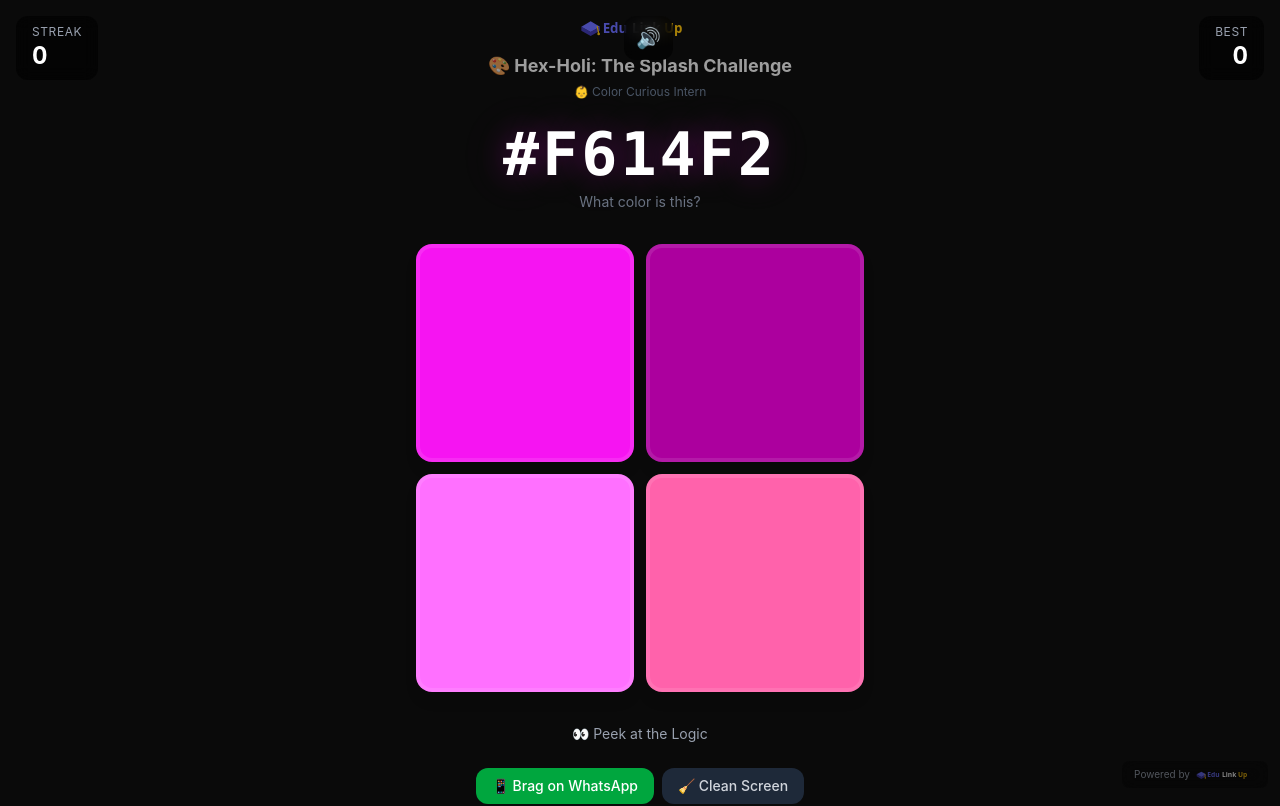
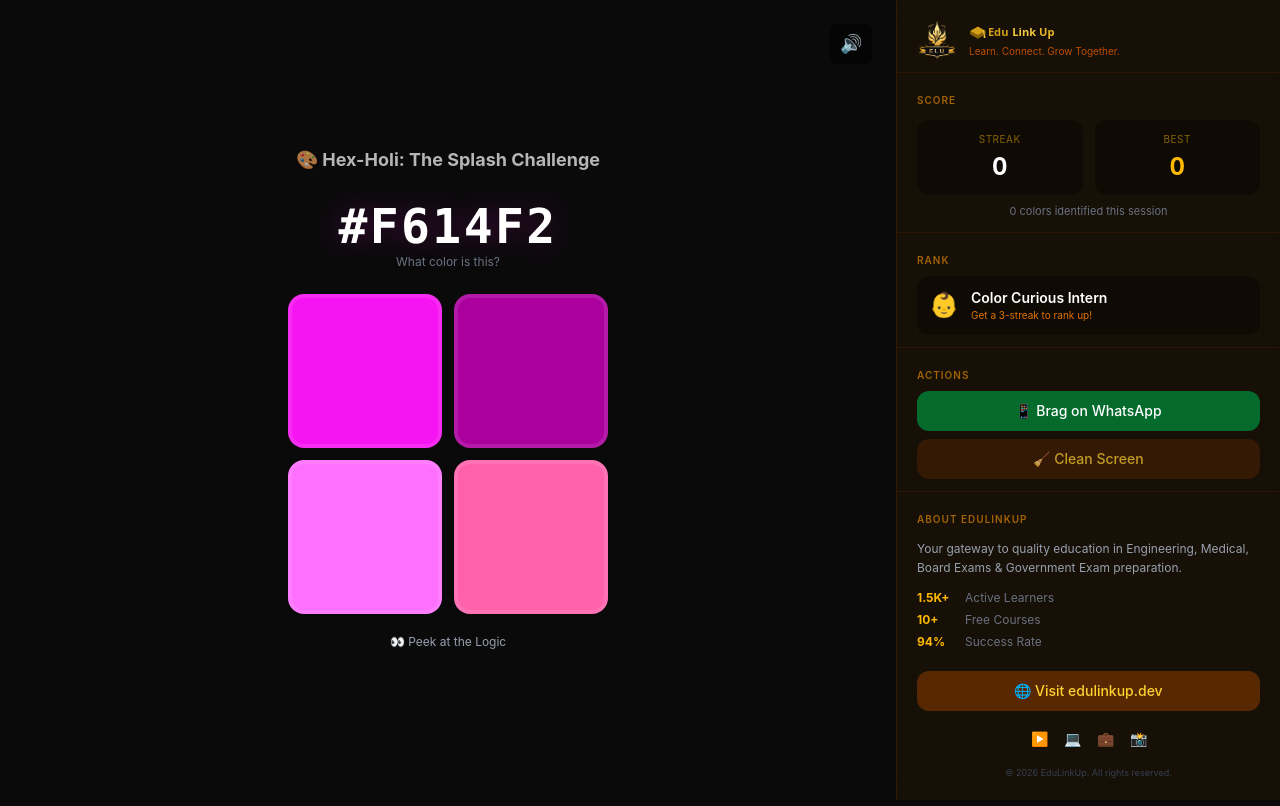
Before and after one commit to pkbros/hex-holi, a React (Vite) app: page / in a window 1280 px wide. Shown: the top 806 px of the page. Built offline with nearby package versions, Linux system fonts and the light colour scheme.

Commit message:
feat: split-screen layout - game left, EduLinkUp sidebar right, no-scroll viewport

```diff
--- a/src/App.tsx
+++ b/src/App.tsx
@@ -18,7 +18,6 @@ function App() {
   const [greyWash, setGreyWash] = useState(false)
   const [selectedHex, setSelectedHex] = useState<string | null>(null)
 
-  // Auto-advance to next round
   useEffect(() => {
     if (!game.answered) return
     const delay = game.lastAnswer === 'correct' ? 1500 : 2000
@@ -33,35 +32,18 @@ function App() {
   const handleAnswer = (hex: string) => {
     if (game.answered) return
     setSelectedHex(hex)
-
     const isCorrect = hex.toUpperCase() === game.currentHex.toUpperCase()
     game.answer(hex)
-
     if (isCorrect) {
       burst(game.currentHex)
       updateFavicon(game.currentHex)
-      if (soundEnabled) {
-        playSplatSound()
-        setTimeout(() => playCorrectSound(), 100)
-      }
-      try {
-        navigator.vibrate?.(200)
-      } catch {
-        /* not supported */
-      }
+      if (soundEnabled) { playSplatSound(); setTimeout(() => playCorrectSound(), 100) }
+      try { navigator.vibrate?.(200) } catch { /* */ }
     } else {
-      setShaking(true)
-      setGreyWash(true)
+      setShaking(true); setGreyWash(true)
       if (soundEnabled) playWrongSound()
-      try {
-        navigator.vibrate?.([100, 50, 100])
-      } catch {
-        /* not supported */
-      }
-      setTimeout(() => {
-        setShaking(false)
-        setGreyWash(false)
-      }, 600)
+      try { navigator.vibrate?.([100, 50, 100]) } catch { /* */ }
+      setTimeout(() => { setShaking(false); setGreyWash(false) }, 600)
     }
   }
 
@@ -72,11 +54,7 @@ function App() {
   }
 
   const handleClean = () => {
-    if (
-      window.confirm(
-        '🧹 Are you sure? This will clear your Holi progress!\nAll those beautiful splashes will be washed away...',
-      )
-    ) {
+    if (window.confirm('🧹 Are you sure? This will clear your Holi progress!\nAll those beautiful splashes will be washed away...')) {
       clearStains()
     }
   }
@@ -86,69 +64,32 @@ function App() {
 
   return (
     <>
-      {/* Splash Canvas */}
       <canvas ref={canvasRef} id="splat-canvas" />
 
-      {/* Game UI */}
-      <div
-        className={`game-ui min-h-screen flex flex-col items-center justify-center p-4 transition-[filter] duration-300 ${shaking ? 'screen-shake' : ''} ${greyWash ? 'grey-wash' : ''}`}
-      >
-        {/* Score Bar */}
-        <div className="fixed top-4 left-4 right-4 flex justify-between items-start z-20">
-          <div className="bg-black/60 backdrop-blur-sm rounded-xl px-4 py-2 text-white">
-            <div className="text-xs text-gray-400 uppercase tracking-wider">
-              Streak
-            </div>
-            <div className="text-2xl font-bold tabular-nums">
-              {game.currentStreak}
-            </div>
-          </div>
+      {/* ——— Split layout: game left, sidebar right ——— */}
+      <div className={`game-ui h-screen flex flex-col lg:flex-row overflow-hidden transition-[filter] duration-300 ${shaking ? 'screen-shake' : ''} ${greyWash ? 'grey-wash' : ''}`}>
 
-          <div className="flex gap-2">
+        {/* ============ LEFT: GAME AREA ============ */}
+        <div className="flex-1 flex flex-col items-center justify-center p-4 lg:p-8 relative min-h-0">
+          {/* Sound toggle floating */}
           <button
             onClick={() => setSoundEnabled(s => !s)}
-              className="bg-black/60 backdrop-blur-sm rounded-xl px-3 py-2 text-white text-xl hover:bg-black/80 transition-colors cursor-pointer"
+            className="absolute top-4 right-4 lg:top-6 lg:right-6 bg-black/50 backdrop-blur-sm rounded-lg px-2.5 py-1.5 text-white text-lg hover:bg-black/70 transition-colors cursor-pointer z-20"
             title={soundEnabled ? 'Mute sounds' : 'Enable sounds'}
           >
             {soundEnabled ? '🔊' : '🔇'}
           </button>
-          </div>
 
-          <div className="bg-black/60 backdrop-blur-sm rounded-xl px-4 py-2 text-white text-right">
-            <div className="text-xs text-gray-400 uppercase tracking-wider">
-              Best
-            </div>
-            <div className="text-2xl font-bold tabular-nums">
-              {game.bestStreak}
-            </div>
-          </div>
-        </div>
-
-        {/* Main Card */}
           <motion.div
-          className="w-full max-w-md mx-auto"
+            className="w-full max-w-sm mx-auto flex flex-col items-center"
             initial={{ opacity: 0, y: 20 }}
             animate={{ opacity: 1, y: 0 }}
           >
-          {/* EduLinkUp Branded Header */}
-          <a
-            href="https://edulinkup.dev"
-            target="_blank"
-            rel="noopener noreferrer"
-            className="flex justify-center mb-3 opacity-70 hover:opacity-100 transition-opacity"
-          >
-            <EduLinkUpLogo className="h-6" />
-          </a>
-
-          {/* Title */}
-          <h1 className="text-center text-white text-lg font-bold mb-1 opacity-60">
+            <h1 className="text-white text-base lg:text-lg font-bold mb-1 opacity-70">
               🎨 Hex-Holi: The Splash Challenge
             </h1>
-          <p className="text-center text-gray-600 text-xs mb-6">
-            {rank.emoji} {rank.title}
-          </p>
 
-          {/* Hex Code Display */}
+            {/* Hex Code */}
             <AnimatePresence mode="wait">
               <motion.div
                 key={game.currentHex}
@@ -156,32 +97,25 @@ function App() {
                 animate={{ opacity: 1, scale: 1 }}
                 exit={{ opacity: 0, scale: 0.8 }}
                 transition={{ duration: 0.3 }}
-              className="text-center mb-8"
+                className="text-center my-4 lg:my-6"
               >
                 <div
-                className="text-5xl md:text-6xl font-mono font-bold text-white tracking-wider select-none"
-                style={{
-                  textShadow: `0 0 30px ${game.currentHex}40, 0 0 60px ${game.currentHex}20`,
-                }}
+                  className="text-4xl lg:text-5xl font-mono font-bold text-white tracking-wider select-none"
+                  style={{ textShadow: `0 0 30px ${game.currentHex}40, 0 0 60px ${game.currentHex}20` }}
                 >
                   {game.currentHex}
                 </div>
-              <div className="text-gray-500 text-sm mt-2">
-                What color is this?
-              </div>
+                <div className="text-gray-500 text-xs mt-1">What color is this?</div>
               </motion.div>
             </AnimatePresence>
 
-          {/* Color Options — 2×2 grid */}
-          <div className="grid grid-cols-2 gap-3 mb-6">
+            {/* 2×2 Color Options */}
+            <div className="grid grid-cols-2 gap-2 lg:gap-3 w-full max-w-xs mb-4">
               {game.options.map((hex, i) => {
-              const isSelected =
-                selectedHex?.toUpperCase() === hex.toUpperCase()
-              const isCorrect =
-                hex.toUpperCase() === game.currentHex.toUpperCase()
+                const isSelected = selectedHex?.toUpperCase() === hex.toUpperCase()
+                const isCorrect = hex.toUpperCase() === game.currentHex.toUpperCase()
                 const showCorrect = game.answered && isCorrect
                 const showWrong = game.answered && isSelected && !isCorrect
-
                 let border = 'border-white/10'
                 if (showCorrect) border = 'border-green-400'
                 if (showWrong) border = 'border-red-400'
@@ -197,41 +131,20 @@ function App() {
                     style={{ backgroundColor: hex }}
                   >
                     {showCorrect && (
-                    <motion.span
-                      initial={{ scale: 0 }}
-                      animate={{ scale: 1 }}
-                      className="text-4xl"
-                      style={{
-                        textShadow:
-                          '0 0 10px rgba(0,0,0,0.8), 0 0 20px rgba(0,0,0,0.5)',
-                      }}
-                    >
-                      ✓
-                    </motion.span>
+                      <motion.span initial={{ scale: 0 }} animate={{ scale: 1 }} className="text-3xl" style={{ textShadow: '0 0 10px rgba(0,0,0,0.8)' }}>✓</motion.span>
                     )}
                     {showWrong && (
-                    <motion.span
-                      initial={{ scale: 0 }}
-                      animate={{ scale: 1 }}
-                      className="text-4xl"
-                      style={{
-                        textShadow:
-                          '0 0 10px rgba(0,0,0,0.8), 0 0 20px rgba(0,0,0,0.5)',
-                      }}
-                    >
-                      ✗
-                    </motion.span>
+                      <motion.span initial={{ scale: 0 }} animate={{ scale: 1 }} className="text-3xl" style={{ textShadow: '0 0 10px rgba(0,0,0,0.8)' }}>✗</motion.span>
                     )}
                   </motion.button>
                 )
               })}
             </div>
 
-          {/* Hint Panel */}
-          <div className="mb-4">
+            {/* Hint toggle */}
             <button
               onClick={() => setShowHint(h => !h)}
-              className="w-full text-center text-gray-400 hover:text-white text-sm py-2 transition-colors cursor-pointer"
+              className="text-gray-400 hover:text-white text-xs py-1 transition-colors cursor-pointer"
             >
               {showHint ? '🙈 Hide the Logic' : '👀 Peek at the Logic'}
             </button>
@@ -243,39 +156,28 @@ function App() {
                   animate={{ height: 'auto', opacity: 1 }}
                   exit={{ height: 0, opacity: 0 }}
                   transition={{ duration: 0.25 }}
-                  className="overflow-hidden"
+                  className="overflow-hidden w-full max-w-xs mt-2"
                 >
-                  <div className="bg-black/60 backdrop-blur-sm rounded-xl p-4 space-y-3">
-                    <p className="text-gray-400 text-xs">
-                      Higher values = More pigment
-                    </p>
-                    {(
-                      [
+                  <div className="bg-black/60 backdrop-blur-sm rounded-xl p-3 space-y-2">
+                    <p className="text-gray-400 text-[10px]">Higher values = More pigment</p>
+                    {([
                       { label: 'Red', value: rgb.r, color: '#ef4444' },
                       { label: 'Green', value: rgb.g, color: '#22c55e' },
                       { label: 'Blue', value: rgb.b, color: '#3b82f6' },
-                      ] as const
-                    ).map(ch => (
-                      <div key={ch.label} className="flex items-center gap-3">
-                        <span className="text-white text-sm w-14 shrink-0">
-                          {ch.label}
-                        </span>
-                        <div className="flex-1 h-3 bg-gray-800 rounded-full overflow-hidden">
+                    ] as const).map(ch => (
+                      <div key={ch.label} className="flex items-center gap-2">
+                        <span className="text-white text-xs w-10 shrink-0">{ch.label}</span>
+                        <div className="flex-1 h-2 bg-gray-800 rounded-full overflow-hidden">
                           <motion.div
                             initial={{ width: 0 }}
-                            animate={{
-                              width: `${(ch.value / 255) * 100}%`,
-                            }}
+                            animate={{ width: `${(ch.value / 255) * 100}%` }}
                             transition={{ duration: 0.5 }}
                             className="h-full rounded-full"
                             style={{ backgroundColor: ch.color }}
                           />
                         </div>
-                        <span className="text-white text-sm w-24 text-right tabular-nums shrink-0">
-                          {ch.value}{' '}
-                          <span className="text-gray-500">
-                            ({describeChannel(ch.value)})
-                          </span>
+                        <span className="text-white text-[11px] w-20 text-right tabular-nums shrink-0">
+                          {ch.value} <span className="text-gray-500">({describeChannel(ch.value)})</span>
                         </span>
                       </div>
                     ))}
@@ -283,58 +185,144 @@ function App() {
                 </motion.div>
               )}
             </AnimatePresence>
+          </motion.div>
         </div>
 
-          {/* Action Buttons */}
-          <div className="flex gap-2 justify-center flex-wrap">
+        {/* ============ RIGHT: SIDEBAR ============ */}
+        <div className="w-full lg:w-80 xl:w-96 shrink-0 bg-[#1a1206]/80 backdrop-blur-md border-l border-amber-900/30 flex flex-col h-screen overflow-y-auto">
+
+          {/* EduLinkUp Logo + Branding */}
+          <div className="p-5 pb-3 border-b border-amber-900/20">
+            <a
+              href="https://edulinkup.dev"
+              target="_blank"
+              rel="noopener noreferrer"
+              className="flex items-center gap-3 group"
+            >
+              <img
+                src="/edulinkup-logo.png"
+                alt="EduLinkUp"
+                className="h-10 w-10 rounded-lg object-contain"
+              />
+              <div>
+                <EduLinkUpLogo className="h-5" />
+                <p className="text-amber-700 text-[10px] mt-0.5 group-hover:text-amber-500 transition-colors">
+                  Learn. Connect. Grow Together.
+                </p>
+              </div>
+            </a>
+          </div>
+
+          {/* Scores */}
+          <div className="p-5 pb-3 border-b border-amber-900/20">
+            <h2 className="text-amber-500/60 text-[10px] uppercase tracking-widest font-semibold mb-3">Score</h2>
+            <div className="grid grid-cols-2 gap-3">
+              <div className="bg-black/30 rounded-xl p-3 text-center">
+                <div className="text-amber-400/50 text-[10px] uppercase tracking-wider">Streak</div>
+                <div className="text-2xl font-bold text-white tabular-nums mt-1">{game.currentStreak}</div>
+              </div>
+              <div className="bg-black/30 rounded-xl p-3 text-center">
+                <div className="text-amber-400/50 text-[10px] uppercase tracking-wider">Best</div>
+                <div className="text-2xl font-bold text-amber-400 tabular-nums mt-1">{game.bestStreak}</div>
+              </div>
+            </div>
+            <div className="text-center mt-2 text-gray-500 text-[11px]">
+              {game.totalCorrect} colors identified this session
+            </div>
+          </div>
+
+          {/* Rank */}
+          <div className="p-5 pb-3 border-b border-amber-900/20">
+            <h2 className="text-amber-500/60 text-[10px] uppercase tracking-widest font-semibold mb-2">Rank</h2>
+            <div className="flex items-center gap-3 bg-black/30 rounded-xl p-3">
+              <span className="text-2xl">{rank.emoji}</span>
+              <div>
+                <div className="text-white text-sm font-semibold">{rank.title}</div>
+                <div className="text-amber-600 text-[10px]">
+                  {game.bestStreak < 3 ? 'Get a 3-streak to rank up!' :
+                   game.bestStreak < 6 ? 'Reach 6 for next rank!' :
+                   game.bestStreak < 10 ? 'Reach 10 for next rank!' :
+                   game.bestStreak < 15 ? 'Reach 15 for next rank!' :
+                   game.bestStreak < 20 ? 'Reach 20 for next rank!' :
+                   game.bestStreak < 30 ? 'Reach 30 for the top!' :
+                   'You are the ultimate Color Architect!'}
+                </div>
+              </div>
+            </div>
+          </div>
+
+          {/* Actions */}
+          <div className="p-5 pb-3 border-b border-amber-900/20 space-y-2">
+            <h2 className="text-amber-500/60 text-[10px] uppercase tracking-widest font-semibold mb-2">Actions</h2>
             <button
               onClick={handleBrag}
-              className="bg-green-600 hover:bg-green-500 text-white px-4 py-2 rounded-xl text-sm font-medium transition-colors cursor-pointer"
+              className="w-full bg-green-700/80 hover:bg-green-600 text-white px-4 py-2.5 rounded-xl text-sm font-medium transition-colors cursor-pointer flex items-center justify-center gap-2"
             >
               📱 Brag on WhatsApp
             </button>
             <button
               onClick={handleClean}
-              className="bg-gray-800 hover:bg-gray-700 text-gray-300 px-4 py-2 rounded-xl text-sm font-medium transition-colors cursor-pointer"
+              className="w-full bg-amber-900/30 hover:bg-amber-900/50 text-amber-300/70 px-4 py-2.5 rounded-xl text-sm font-medium transition-colors cursor-pointer flex items-center justify-center gap-2"
             >
               🧹 Clean Screen
             </button>
           </div>
 
-          {/* Session stats */}
-          <div className="text-center mt-4 text-gray-600 text-xs">
-            {game.totalCorrect} colors identified this session
+          {/* About EduLinkUp — fills remaining space */}
+          <div className="p-5 flex-1 flex flex-col justify-between">
+            <div>
+              <h2 className="text-amber-500/60 text-[10px] uppercase tracking-widest font-semibold mb-3">About EduLinkUp</h2>
+              <p className="text-gray-400 text-xs leading-relaxed mb-3">
+                Your gateway to quality education in Engineering, Medical, Board Exams & Government Exam preparation.
+              </p>
+              <div className="space-y-1.5">
+                {[
+                  { label: '1.5K+', desc: 'Active Learners' },
+                  { label: '10+', desc: 'Free Courses' },
+                  { label: '94%', desc: 'Success Rate' },
+                ].map(s => (
+                  <div key={s.label} className="flex items-center gap-2">
+                    <span className="text-amber-400 text-xs font-bold w-10">{s.label}</span>
+                    <span className="text-gray-500 text-xs">{s.desc}</span>
+                  </div>
+                ))}
+              </div>
             </div>
 
-          {/* EduLinkUp Footer Banner */}
-          <div className="mt-8 pt-4 border-t border-white/5">
             <a
               href="https://edulinkup.dev"
               target="_blank"
               rel="noopener noreferrer"
-              className="group flex flex-col items-center gap-2 py-3 px-4 rounded-xl bg-indigo-950/30 hover:bg-indigo-950/50 transition-colors"
+              className="mt-4 block w-full text-center bg-amber-700/40 hover:bg-amber-700/60 text-amber-300 px-4 py-2.5 rounded-xl text-sm font-medium transition-colors cursor-pointer"
             >
-              <div className="flex items-center gap-2">
-                <span className="text-gray-500 text-xs">Built with 💜 by</span>
-                <EduLinkUpLogo className="h-4" />
-              </div>
-              <p className="text-gray-600 text-[10px] group-hover:text-gray-400 transition-colors">
-                Learn. Connect. Grow Together. — Free courses in Engineering, Medical & more
-              </p>
+              🌐 Visit edulinkup.dev
             </a>
-          </div>
-        </motion.div>
 
-        {/* Fixed bottom-right watermark */}
+            <div className="mt-3 flex justify-center gap-4">
+              {[
+                { href: 'http://www.youtube.com/@EduLinkUp', icon: '▶️', label: 'YouTube' },
+                { href: 'https://github.com/EduLinkUp', icon: '💻', label: 'GitHub' },
+                { href: 'https://www.linkedin.com/company/edulinkup', icon: '💼', label: 'LinkedIn' },
+                { href: 'https://www.instagram.com/edulinkup.dev', icon: '📸', label: 'Instagram' },
+              ].map(s => (
                 <a
-          href="https://edulinkup.dev"
+                  key={s.label}
+                  href={s.href}
                   target="_blank"
                   rel="noopener noreferrer"
-          className="fixed bottom-3 right-3 z-20 bg-black/50 backdrop-blur-sm rounded-lg px-3 py-1.5 flex items-center gap-1.5 opacity-50 hover:opacity-100 transition-opacity"
+                  title={s.label}
+                  className="text-gray-600 hover:text-amber-400 text-sm transition-colors"
                 >
-          <span className="text-gray-400 text-[10px]">Powered by</span>
-          <EduLinkUpLogo className="h-3" />
+                  {s.icon}
                 </a>
+              ))}
+            </div>
+
+            <p className="text-center text-gray-700 text-[9px] mt-3">
+              © 2026 EduLinkUp. All rights reserved.
+            </p>
+          </div>
+        </div>
       </div>
     </>
   )
--- a/src/components/EduLinkUpLogo.tsx
+++ b/src/components/EduLinkUpLogo.tsx
@@ -10,23 +10,23 @@ export function EduLinkUpLogo({ className = '' }: { className?: string }) {
       {/* Graduation cap icon */}
       <g transform="translate(2, 4)">
         {/* Cap top */}
-        <polygon points="14,4 0,12 14,20 28,12" fill="#6366f1" />
+        <polygon points="14,4 0,12 14,20 28,12" fill="#D4A017" />
         {/* Cap brim */}
-        <polygon points="14,20 28,12 28,18 14,26 0,18 0,12" fill="#4f46e5" opacity="0.7" />
+        <polygon points="14,20 28,12 28,18 14,26 0,18 0,12" fill="#B8860B" opacity="0.7" />
         {/* Tassel */}
-        <line x1="24" y1="12" x2="26" y2="22" stroke="#eab308" strokeWidth="2" strokeLinecap="round" />
-        <circle cx="26" cy="23" r="2" fill="#eab308" />
+        <line x1="24" y1="12" x2="26" y2="22" stroke="#F5C842" strokeWidth="2" strokeLinecap="round" />
+        <circle cx="26" cy="23" r="2" fill="#F5C842" />
       </g>
-      {/* "Edu" in indigo */}
-      <text x="34" y="25" fontFamily="system-ui, -apple-system, sans-serif" fontWeight="800" fontSize="20" fill="#6366f1">
+      {/* "Edu" in gold */}
+      <text x="34" y="25" fontFamily="system-ui, -apple-system, sans-serif" fontWeight="800" fontSize="20" fill="#D4A017">
         Edu
       </text>
-      {/* "Link" in white */}
-      <text x="78" y="25" fontFamily="system-ui, -apple-system, sans-serif" fontWeight="800" fontSize="20" fill="#ffffff">
+      {/* "Link" in light gold */}
+      <text x="78" y="25" fontFamily="system-ui, -apple-system, sans-serif" fontWeight="800" fontSize="20" fill="#F5C842">
         Link
       </text>
-      {/* "Up" in yellow/amber */}
-      <text x="126" y="25" fontFamily="system-ui, -apple-system, sans-serif" fontWeight="800" fontSize="20" fill="#eab308">
+      {/* "Up" in bright amber */}
+      <text x="126" y="25" fontFamily="system-ui, -apple-system, sans-serif" fontWeight="800" fontSize="20" fill="#E8B828">
         Up
       </text>
     </svg>
--- a/src/index.css
+++ b/src/index.css
@@ -1,11 +1,12 @@
 @import "tailwindcss";
 
-body {
+html, body, #app {
   margin: 0;
   padding: 0;
-  overflow-x: hidden;
+  overflow: hidden;
   background: #0a0a0a;
-  min-height: 100vh;
+  height: 100vh;
+  height: 100dvh;
 }
 
 #splat-canvas {
@@ -13,6 +14,7 @@ body {
   inset: 0;
   width: 100vw;
   height: 100vh;
+  height: 100dvh;
   pointer-events: none;
   z-index: 1;
 }
@@ -20,6 +22,8 @@ body {
 .game-ui {
   position: relative;
   z-index: 10;
+  height: 100vh;
+  height: 100dvh;
 }
 
 @keyframes screen-shake {
```
Also changed, not shown: public/edulinkup-logo.png (added). Lines whose indentation alone changed are shown as unchanged.
